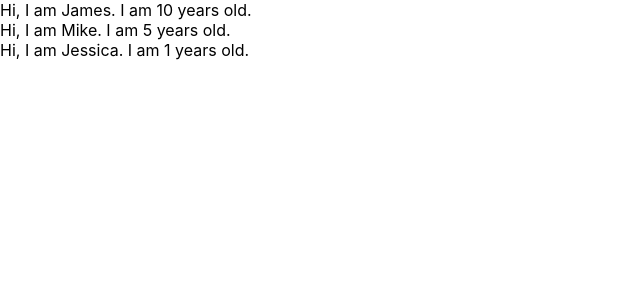
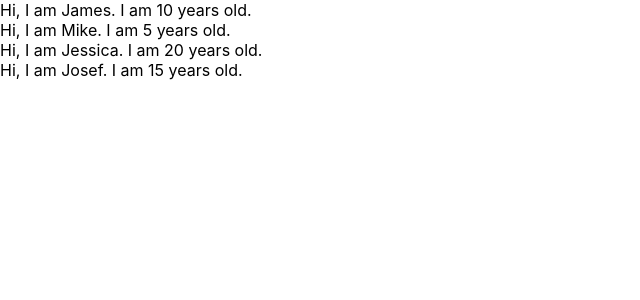
Before and after one commit to Nmyc/udemy_react_redux_clud_application, a React (Create React App) app: page / in a window 1280 px wide. Shown: the top 300 px of the page, without its empty margins (0-640 px from the left). Built offline with nearby package versions, Linux system fonts and the light colour scheme.

Commit message:
learn props-types

```diff
--- a/src/App.js
+++ b/src/App.js
@@ -1,5 +1,6 @@
 import React from 'react';
-import "./App.css"
+import "./App.css";
+import PropTypes from 'prop-types';
 
 // class App extends React.Component {
 //   render() {
@@ -16,7 +17,8 @@ const App = () => {
   const profiles = [
     {name: "James", age: 10},
     {name: "Mike", age: 5},
-    {name: "Jessica"}
+    {name: "Jessica", age: 20},
+    {name: "Josef", age: 15}
   ];
 
   return (
@@ -32,8 +34,13 @@ const User = (props) => {
 return <div>Hi, I am {props.name}. I am {props.age} years old.</div>
 }
 
-User.defaultProps = {
-  age: 1
+// User.defaultProps = {
+//   age: 1
+// }
+
+User.propTypes = {
+  name: PropTypes.string,
+  age: PropTypes.number.isRequired
 }
 
 export default App;
```
